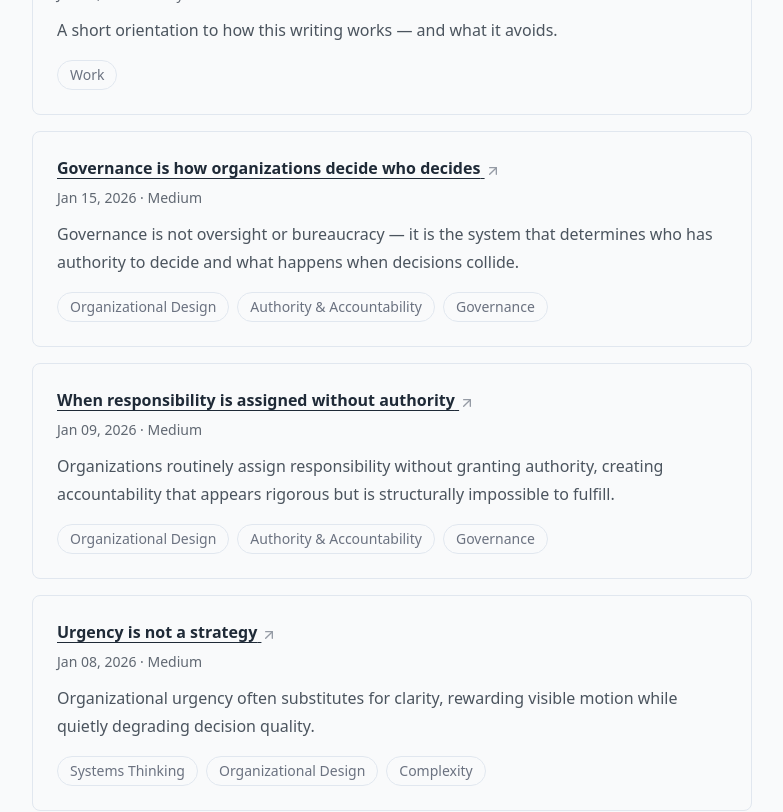
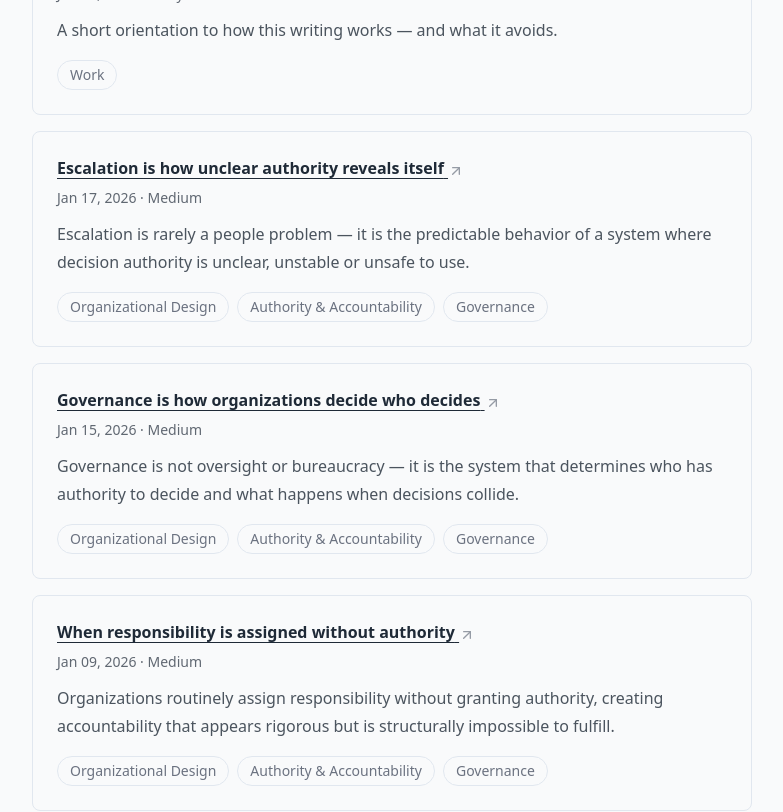
Before and after one commit to andrewjfrancis/andrewjfrancis-site, a Next.js app: page /writing in a window 1280 px wide. Shown: the part 700-1512 px from the top of the page, without its empty margins (248-1031 px from the left). Built offline with nearby package versions, Linux system fonts and the light colour scheme.

Commit message:
Publish “Escalation is how unclear authority reveals itself”
Adds new writing entry and publishes it on-site.
Includes metadata, tags, publish date, and listing updates.
Links out to Medium version where applicable.

```diff
--- a/app/_lib/staticLastmod.ts
+++ b/app/_lib/staticLastmod.ts
@@ -6,7 +6,7 @@
  * Format: YYYY-MM-DD
  */
 export const STATIC_LASTMOD = {
-  home: "2026-01-15",
+  home: "2026-01-17",
   now: "2026-01-13",
   about: "2026-01-13",
 } as const;
--- a/app/writing/_data/articles.ts
+++ b/app/writing/_data/articles.ts
@@ -23,6 +23,18 @@ export type Article = {
 export const PAGE_SIZE = 5;
 
 export const ARTICLES_REAL: Article[] = [
+  {
+    id: "2026-01-17-01",
+    title: "Escalation is how unclear authority reveals itself",
+    date: "2026-01-17",
+    year: 2026,
+    excerpt:
+      "Escalation is rarely a people problem — it is the predictable behavior of a system where decision authority is unclear, unstable or unsafe to use.",
+    source: "medium",
+    externalUrl:
+      "https://medium.com/@andrewjfrancis/escalation-is-how-unclear-authority-reveals-itself-754ec45bd3ab",
+    tags: ["Organizational Design", "Authority & Accountability", "Governance"],
+  },
   {
     id: "2026-01-15-01",
     title: "Governance is how organizations decide who decides",
@@ -480,11 +492,11 @@ export function getArticlesByTag(tag: Tag): Article[] {
 
 export function getTagCounts(): Map<TagSlug, number> {
   const slugById = new Map<Tag, TagSlug>(
-    TAGS.map((t) => [t.id, t.slug] as [Tag, TagSlug])
+    TAGS.map((t) => [t.id, t.slug] as [Tag, TagSlug]),
   );
 
   const counts = new Map<TagSlug, number>(
-    TAGS.map((t) => [t.slug, 0] as [TagSlug, number])
+    TAGS.map((t) => [t.slug, 0] as [TagSlug, number]),
   );
 
   for (const a of getAllArticles()) {
```
